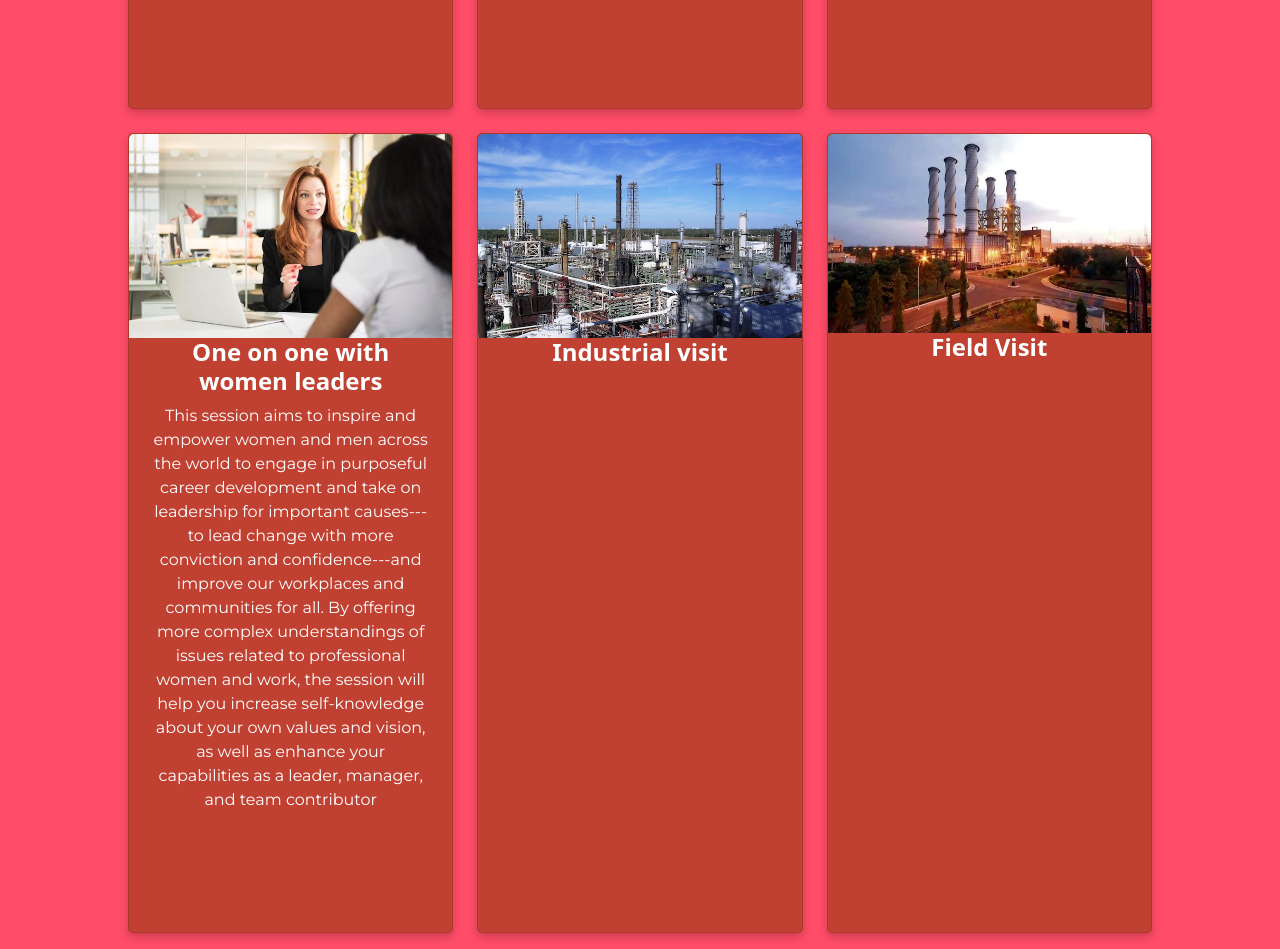
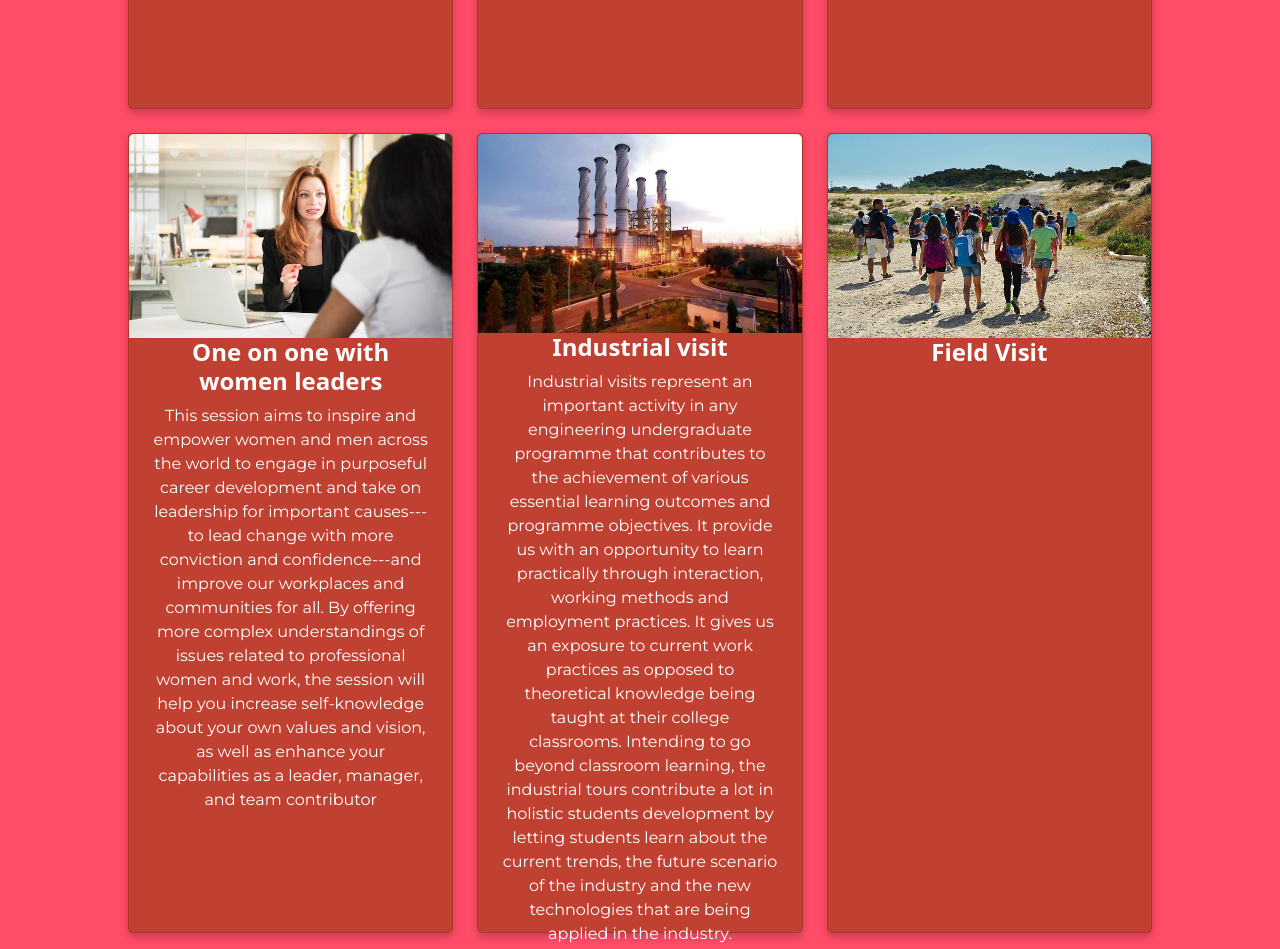
Before and after one commit to WIPS-IEEE-SB-CEK/wips-ieee-sb-cek-github.io, a plain HTML site: page index.html in a window 1280 px wide. Shown: the part 3360-4309 px from the top of the page. Drawn offline with nearby package versions, Linux system fonts and the light colour scheme.

Commit message:
updated images and details

```diff
--- a/index.html
+++ b/index.html
@@ -201,20 +201,16 @@
             </div>
             <div class="col">
                 <div class="card">
-                    <img src="images/industrial_visit.jpeg" alt="Avatar" style="width:100%">
+                    <img src="images/ntpc.png" alt="Avatar" style="width:100%">
                     <div class="container">
                         <h4><b>Industrial visit</b></h4>
-                        <!-- <p>The Kerala Minerals and Metals Ltd (KMML) Kollam, Kerala, India is one of the pioneers in the
-                            field of mineral sand industry in India. KMML is a fully owned Kerala Government Enterprise.
-                            It is the worlds first fully integrated Titanium Dioxide plant which exports products to
-                            more than 45 countries. A visit to such an industry will be a remarkable experience, an
-                            opportunity that must not be missed.</p> -->
+                        <p>Industrial visits represent an important activity in any engineering undergraduate programme that contributes to the achievement of various essential learning outcomes and programme objectives. It provide us with an opportunity to learn practically through interaction, working methods and employment practices. It gives us an exposure to current work practices as opposed to theoretical knowledge being taught at their college classrooms. Intending to go beyond classroom learning, the industrial tours contribute a lot in holistic students development by letting students learn about the current trends, the future scenario of the industry and the new technologies that are being applied in the industry.</p>
                     </div>
                 </div>
             </div>
             <div class="col">
                 <div class="card">
-                    <img src="images/ntpc.png" alt="Avatar" style="width:100%">
+                    <img src="images/field_visit.jpeg" alt="Avatar" style="width:100%">
                     <div class="container">
                         <h4><b> Field Visit </b></h4>
                         <!-- <p>Rajiv Gandhi Combined Cycle Power Project (NTPC-Kayamkulam) is a power (electricity)
```
